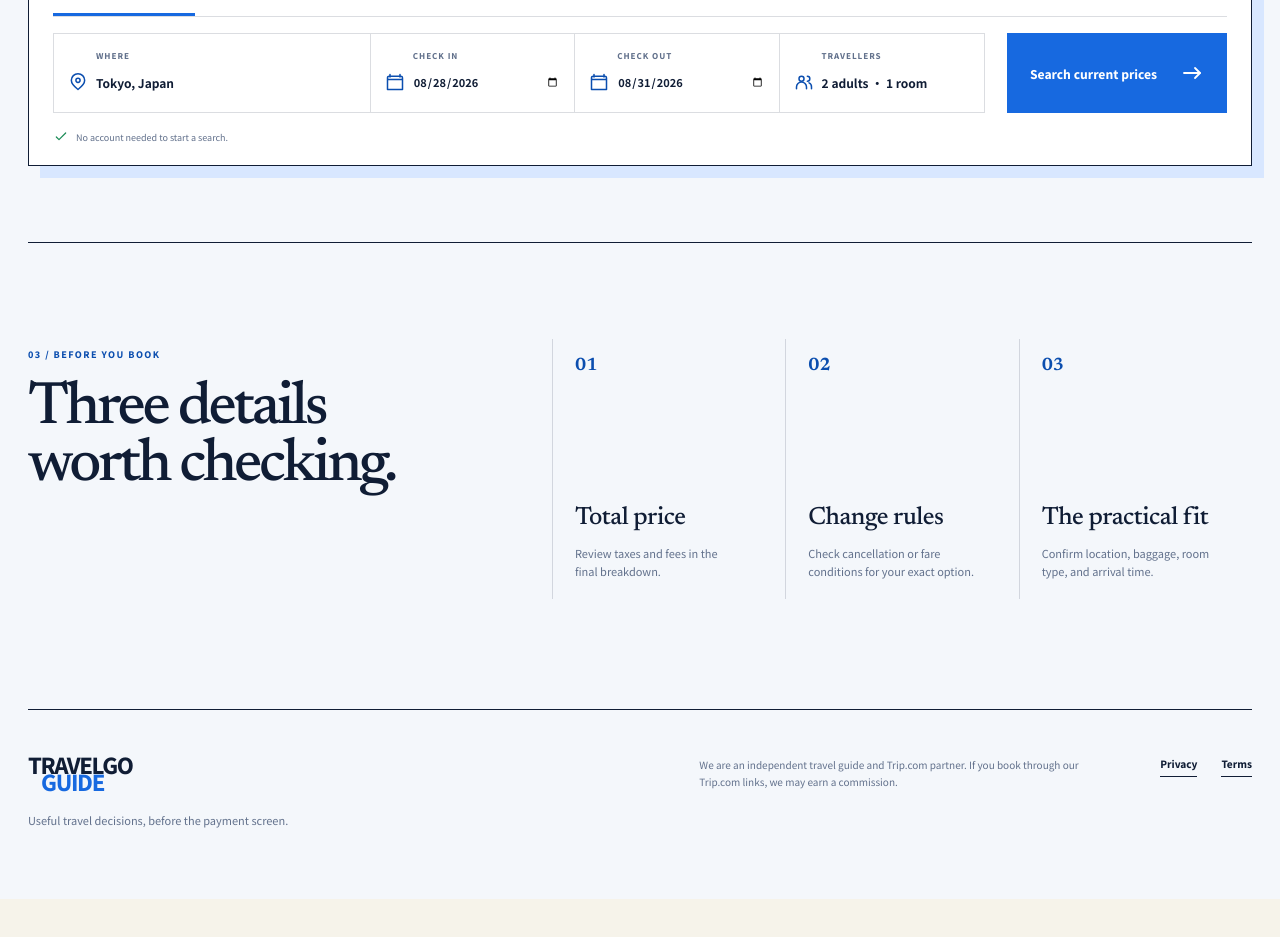
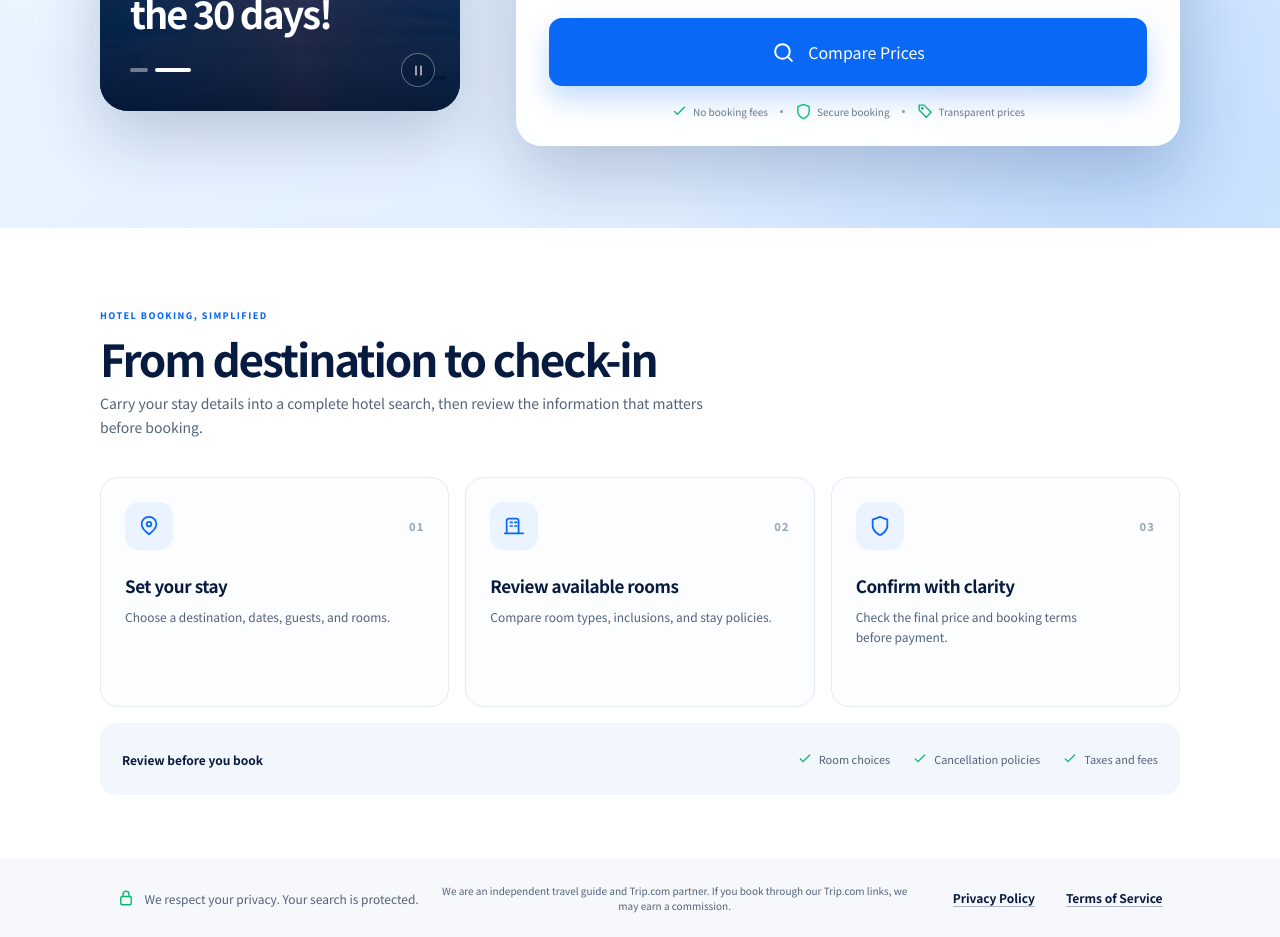
Before and after one commit to amswf/RoamInsiders, a Next.js app: page /find in a window 1280 px wide. Shown: the part 560-1497 px from the top of the page. Before the commit the page ends 1459 px from the top, so only its background shows below. Built offline with nearby package versions, Linux system fonts and the light colour scheme.

Commit message:
Restore blue carousel experience on find

```diff
--- a/app/compare/TravelCompareExperience.tsx
+++ b/app/compare/TravelCompareExperience.tsx
@@ -349,7 +349,13 @@ function CalendarSheet({ start, end, product, locale, t, onCancel, onConfirm }:
   );
 }
 
-export function TravelCompareExperience() {
+export function TravelCompareExperience({
+  showFeaturedDestinations = true,
+  showPartnerDisclosure = false,
+}: {
+  showFeaturedDestinations?: boolean;
+  showPartnerDisclosure?: boolean;
+} = {}) {
   const locale: Locale = "en";
   const t = compareEnCopy;
   const defaultStart = useMemo(() => addDays(new Date(), 14), []);
@@ -603,7 +609,7 @@ export function TravelCompareExperience() {
         </div>
       </section>
 
-      {product === "hotels" && (
+      {showFeaturedDestinations && product === "hotels" && (
         <section className={styles.destinationSection} aria-labelledby="featured-destinations-title">
           <div className={styles.destinationHeading}>
             <h2 id="featured-destinations-title">热门酒店目的地</h2>
@@ -652,6 +658,7 @@ export function TravelCompareExperience() {
 
       <footer className={styles.privacyFooter}>
         <Icon name="lock" size={18} /><span>{t.privacyNote}</span>
+        {showPartnerDisclosure && <p className={styles.partnerDisclosure}>We are an independent travel guide and Trip.com partner. If you book through our Trip.com links, we may earn a commission.</p>}
         <Link href="/privacy/?lang=en">{t.privacy}</Link>
         <Link href="/terms/?lang=en">{t.terms}</Link>
       </footer>
--- a/app/compare/compare.module.css
+++ b/app/compare/compare.module.css
@@ -175,6 +175,7 @@
 
 .privacyFooter { min-height: 78px; padding: 18px 24px; display: flex; align-items: center; justify-content: center; gap: 9px; background: #f6f8fc; color: var(--compare-copy); font-size: 12px; }
 .privacyFooter svg { color: var(--compare-green); }
+.partnerDisclosure { max-width: 470px; margin: 0 12px; color: var(--compare-copy); font-size: 10px; line-height: 1.5; text-align: center; }
 .privacyFooter a { margin-left: 22px; color: var(--compare-navy); font-weight: 700; border-bottom: 1px solid rgba(7, 26, 63, .3); }
 
 .sheetLayer { position: fixed; z-index: 100; inset: 0; padding: 24px; display: flex; align-items: flex-end; justify-content: center; background: rgba(3, 17, 43, .48); backdrop-filter: blur(7px); }
@@ -311,6 +312,7 @@
   .bookingDetails { align-items: flex-start; flex-direction: column; }
   .bookingDetails > div { width: 100%; align-items: flex-start; flex-direction: column; gap: 9px; }
   .privacyFooter { min-height: 92px; flex-wrap: wrap; text-align: center; }
+  .partnerDisclosure { width: 100%; max-width: 360px; margin: 4px auto; }
   .privacyFooter a { width: 100%; margin-left: 0; border: 0; }
   .sheetLayer { padding: 0; }
   .sheet { width: 100%; max-height: 88vh; padding: 12px 20px max(24px, env(safe-area-inset-bottom)); border-radius: 24px 24px 0 0; }
--- a/app/find/page.tsx
+++ b/app/find/page.tsx
@@ -1,5 +1,5 @@
 import type { Metadata } from "next";
-import { FindExperience } from "./FindExperience";
+import { TravelCompareExperience } from "../compare/TravelCompareExperience";
 
 export const metadata: Metadata = {
   title: "Compare Stays & Flights",
@@ -7,5 +7,5 @@ export const metadata: Metadata = {
 };
 
 export default function FindPage() {
-  return <FindExperience variant="classic" showHotSpots={false} />;
+  return <TravelCompareExperience showFeaturedDestinations={false} showPartnerDisclosure />;
 }
```
